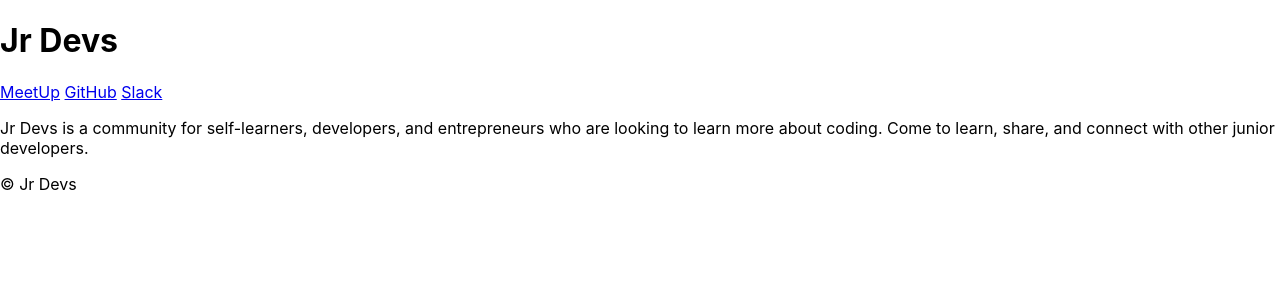
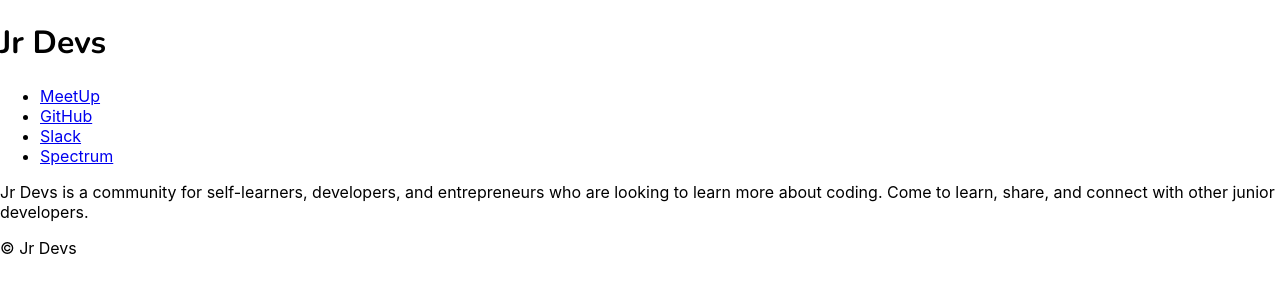
Before and after one commit to MLeitson/jr-devs.github.io, a plain HTML site: page index.html in a window 1280 px wide. Drawn offline with nearby package versions, Linux system fonts and the light colour scheme.

Commit message:
Add logo, brand font
Minor accessibility improvements too.

```diff
--- a/index.html
+++ b/index.html
@@ -1,5 +1,5 @@
 <!DOCTYPE html>
-<html>
+<html lang="en">
 
 <head>
     <meta charset="utf-8" />
@@ -11,6 +11,7 @@
         crossorigin="anonymous">
     <link href="https://fonts.googleapis.com/css?family=Nunito:400,400i,700,700i" rel="stylesheet">
     <link rel="stylesheet" type="text/css" media="screen" href="styles.css" />
+    <link rel="shortcut icon" href="logo.png" type="image/png">
 </head>
 
 <body>
@@ -19,9 +20,20 @@
             <h1>Jr Devs</h1>
         </header>
         <nav>
-            <a href="https://meetup.com/jrdevsatl" target="_blank" rel="noopener noreferrer">MeetUp</a>
-            <a href="https://github.com/jr-devs" target="_blank" rel="noopener noreferrer">GitHub</a>
-            <a href="https://bit.ly/jrdevs-slack" target="_blank" rel="noopener noreferrer">Slack</a>
+            <ul>
+                <li>
+                    <a href="https://meetup.com/jrdevsatl" target="_blank" rel="noopener noreferrer">MeetUp</a>
+                </li>
+                <li>
+                    <a href="https://github.com/jr-devs" target="_blank" rel="noopener noreferrer">GitHub</a>
+                </li>
+                <li>
+                    <a href="https://bit.ly/jrdevs-slack" target="_blank" rel="noopener noreferrer">Slack</a>
+                </li>
+                <li>
+                    <a href="https://spectrum.chat/jrdevs" target="_blank" rel="noopener noreferrer">Spectrum</a>
+                </li>
+            </ul>
         </nav>
         <main>
             <p>Jr Devs is a community for self-learners, developers, and entrepreneurs who are looking to learn more
--- a/styles.css
+++ b/styles.css
@@ -3,9 +3,15 @@
     --TEAL: #37D2DC;
     --GRAY: #849096;
     --WHITE: #FFFFFF;
+    --BODY-FONT: -apple-system, BlinkMacSystemFont, 'Segoe UI', Roboto, Oxygen, Ubuntu, Cantarell, 'Open Sans', 'Helvetica Neue', sans-serif;
+    --BRAND-FONT: Nunito, var(--BODY-FONT);
 }
 
 body {
-    font-family: -apple-system, BlinkMacSystemFont, 'Segoe UI', Roboto, Oxygen, Ubuntu, Cantarell, 'Open Sans', 'Helvetica Neue', sans-serif;
+    font-family: var(--BODY-FONT);
     margin: 0;
 }
+
+h1, h2, h3, h4, h5, h6 {
+    font-family: var(--BRAND-FONT);
+}
```
Also changed, not shown: logo.png (added).
